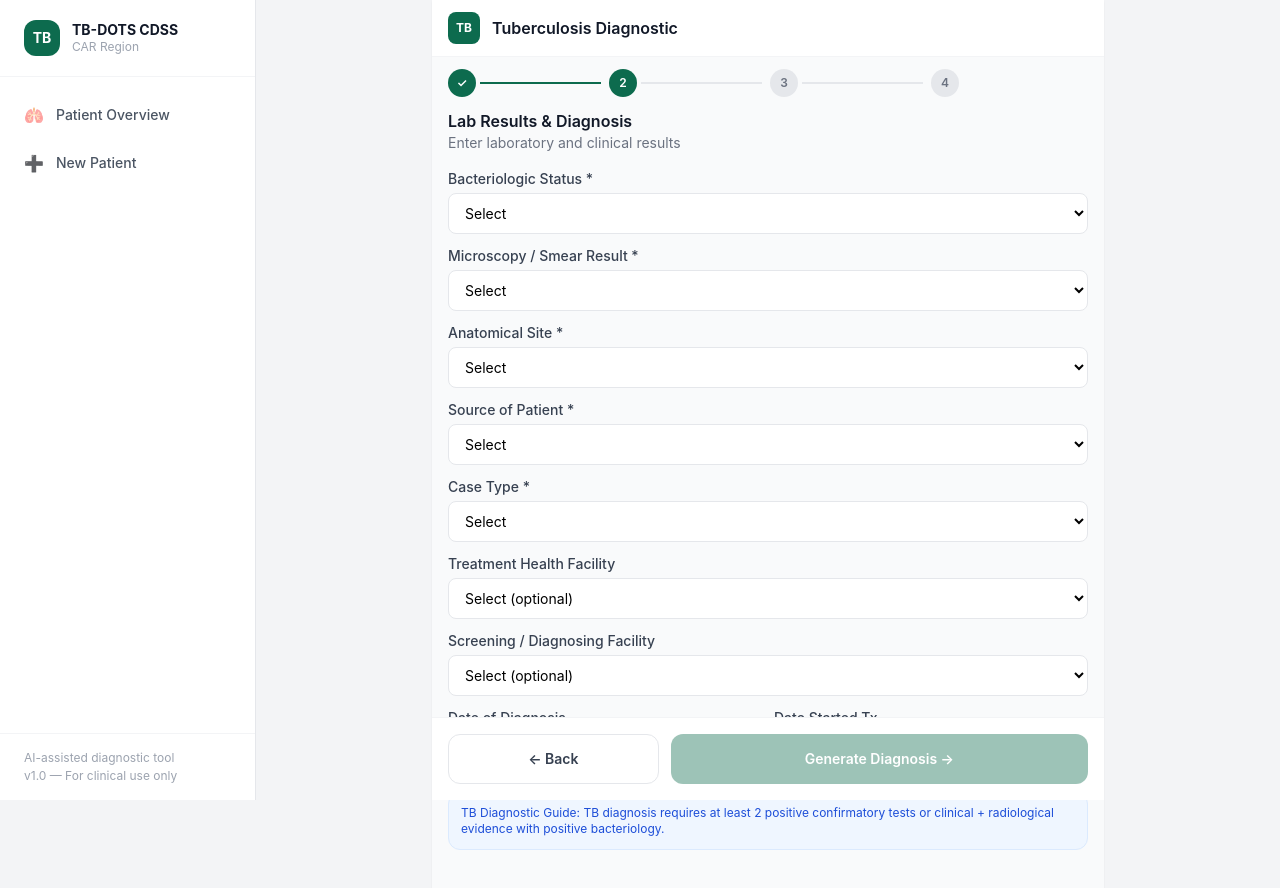
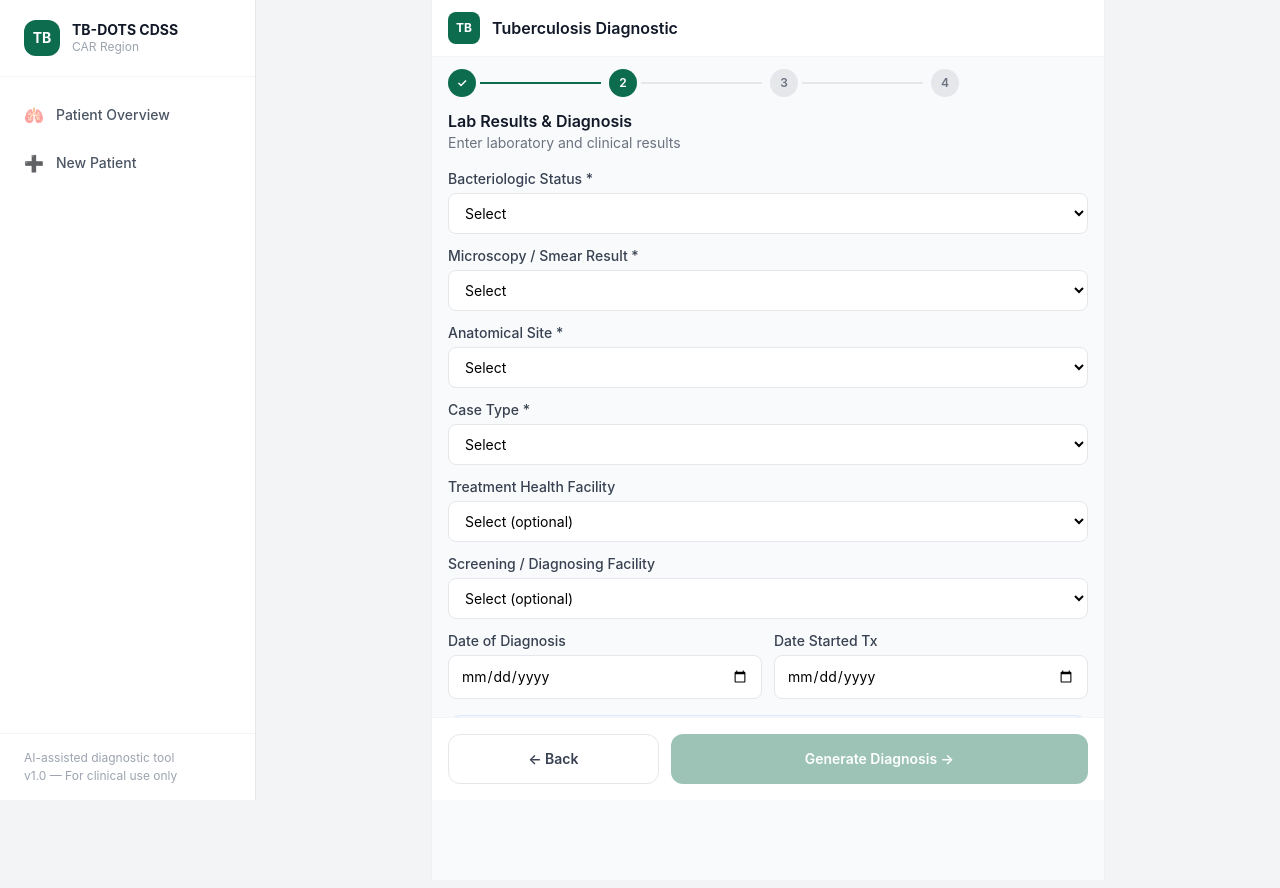
Before and after one commit to VladTemp27/TB-DOTS-CAR-CDSS, a React (Vite) app in the folder web-app/: page /patient/new/lab in a window 1280 px wide. Shown: the top 888 px of the page. Built offline with nearby package versions, Linux system fonts and the light colour scheme; what onnxruntime-web would draw is missing.

Commit message:
feat(ui): remove source of patient selection from Patient Intake Step 2

```diff
--- a/web-app/src/pages/PatientIntakeStep2.tsx
+++ b/web-app/src/pages/PatientIntakeStep2.tsx
@@ -133,15 +133,6 @@ export function PatientIntakeStep2() {
           </div>
 
           <div>
-            <label className="block text-sm font-medium text-gray-700 mb-1">Source of Patient *</label>
-            <select value={sourceOfPatient} onChange={e => setSourceOfPatient(e.target.value)}
-              className="w-full border border-gray-200 rounded-lg px-3 py-2.5 text-sm outline-none focus:border-primary bg-white">
-              <option value="">Select</option>
-              {sourceChoices.map(v => <option key={v} value={v}>{v}</option>)}
-            </select>
-          </div>
-
-          <div>
             <label className="block text-sm font-medium text-gray-700 mb-1">Case Type *</label>
             <select value={type} onChange={e => setType(e.target.value)}
               className="w-full border border-gray-200 rounded-lg px-3 py-2.5 text-sm outline-none focus:border-primary bg-white">
```
